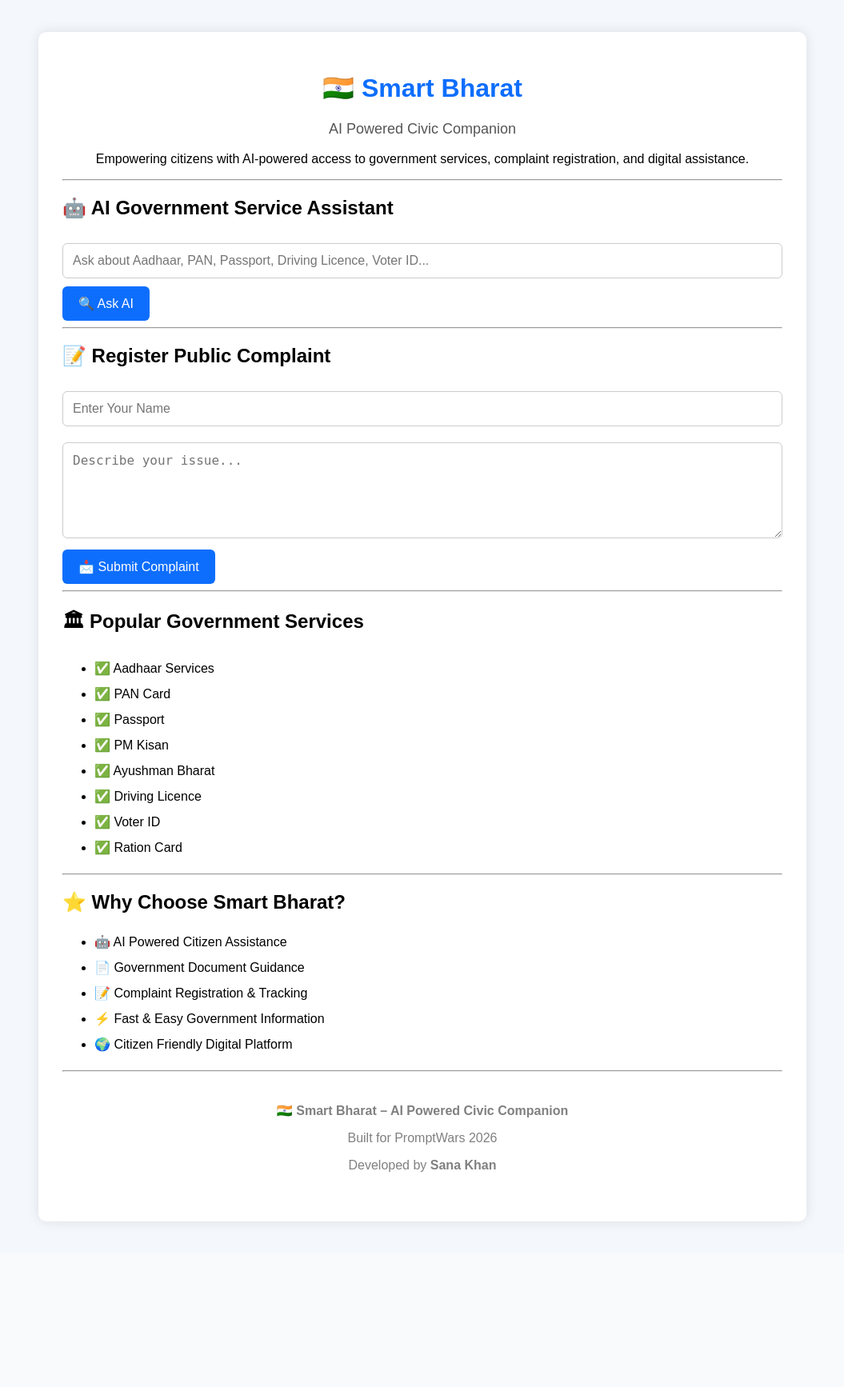
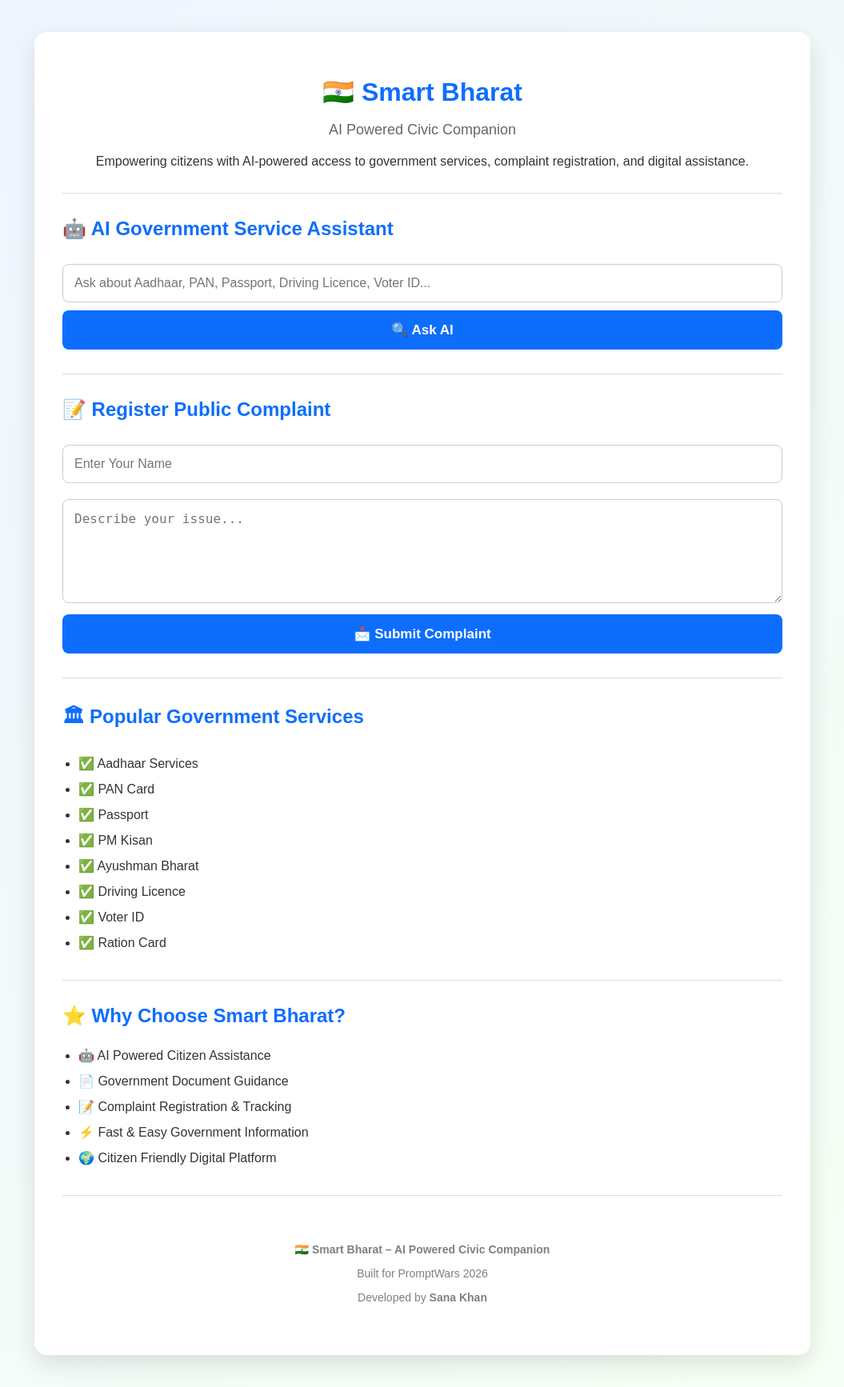
Before and after one commit to sanakhan53273-sketch/Smart-Bharat-AI-Powered-Civic-Companion-2026, a Flask app: page / in a window 1280 px wide. Shown: the whole page at 80% size, without its empty margins (112-1167 px from the left). Before the commit the page ends 1531 px from the top, so only its background shows below. Run offline with Flask 3, Linux system fonts and the light colour scheme.

Commit message:
Professional UI Update

```diff
--- a/static/style.css
+++ b/static/style.css
@@ -1,81 +1,139 @@
 body{
     margin:0;
     padding:0;
-    background:#f4f7fb;
+    background:linear-gradient(135deg,#eef5ff,#f8fff4);
     font-family:Arial, Helvetica, sans-serif;
+    color:#333;
 }
 
 .container{
-    width:80%;
+    width:90%;
     max-width:900px;
     margin:40px auto;
     background:#fff;
-    padding:30px;
-    border-radius:10px;
-    box-shadow:0 0 15px rgba(0,0,0,.1);
+    padding:35px;
+    border-radius:15px;
+    box-shadow:0 10px 30px rgba(0,0,0,.12);
 }
 
 h1{
     text-align:center;
     color:#0d6efd;
+    margin-bottom:5px;
 }
 
 .tagline{
     text-align:center;
-    color:#555;
+    color:#666;
     font-size:18px;
+    margin-bottom:20px;
 }
 
-input, textarea{
+hr{
+    border:none;
+    height:1px;
+    background:#ddd;
+    margin:30px 0;
+}
+
+h2{
+    color:#0d6efd;
+}
+
+input,
+textarea{
     width:100%;
-    padding:12px;
+    padding:14px;
     margin:10px 0;
     border:1px solid #ccc;
-    border-radius:6px;
+    border-radius:8px;
     font-size:16px;
     box-sizing:border-box;
+    transition:.3s;
+}
+
+input:focus,
+textarea:focus{
+    outline:none;
+    border-color:#0d6efd;
+    box-shadow:0 0 8px rgba(13,110,253,.25);
 }
 
 textarea{
-    height:120px;
+    height:130px;
     resize:vertical;
 }
 
 button{
+    width:100%;
     background:#0d6efd;
-    color:white;
+    color:#fff;
     border:none;
-    padding:12px 20px;
-    border-radius:6px;
+    padding:14px;
+    border-radius:8px;
     cursor:pointer;
-    font-size:16px;
+    font-size:17px;
+    font-weight:bold;
+    transition:.3s;
 }
 
 button:hover{
     background:#0b5ed7;
+    transform:translateY(-2px);
 }
 
 .result{
     margin-top:20px;
-    padding:15px;
+    padding:20px;
     background:#eef6ff;
-    border-left:5px solid #0d6efd;
-    border-radius:6px;
+    border-left:6px solid #0d6efd;
+    border-radius:10px;
 }
 
 .success{
     margin-top:20px;
-    padding:15px;
-    background:#d1f7d6;
-    border-left:5px solid green;
-    border-radius:6px;
+    padding:20px;
+    background:#d8f8dc;
+    border-left:6px solid #198754;
+    border-radius:10px;
+    text-align:center;
+}
+
+.success h2{
+    color:#198754;
+    margin:10px 0;
 }
 
 pre{
     white-space:pre-wrap;
     font-family:inherit;
+    font-size:15px;
 }
 
 ul{
     line-height:2;
+    padding-left:20px;
 }
+
+footer{
+    margin-top:20px;
+    color:#666;
+    font-size:14px;
+}
+
+@media(max-width:768px){
+
+.container{
+    width:95%;
+    padding:20px;
+}
+
+h1{
+    font-size:30px;
+}
+
+button{
+    font-size:16px;
+}
+
+}
```
